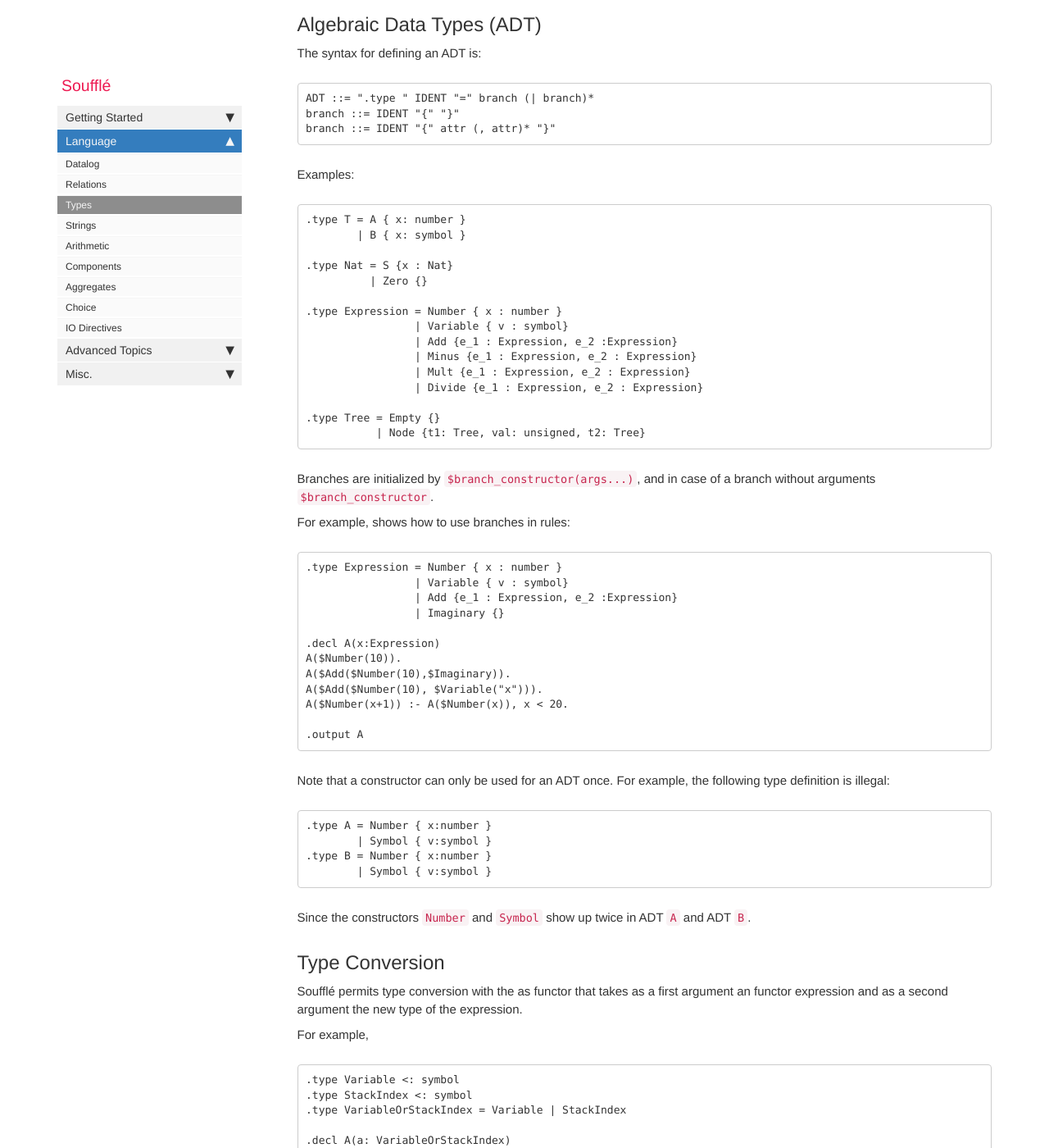
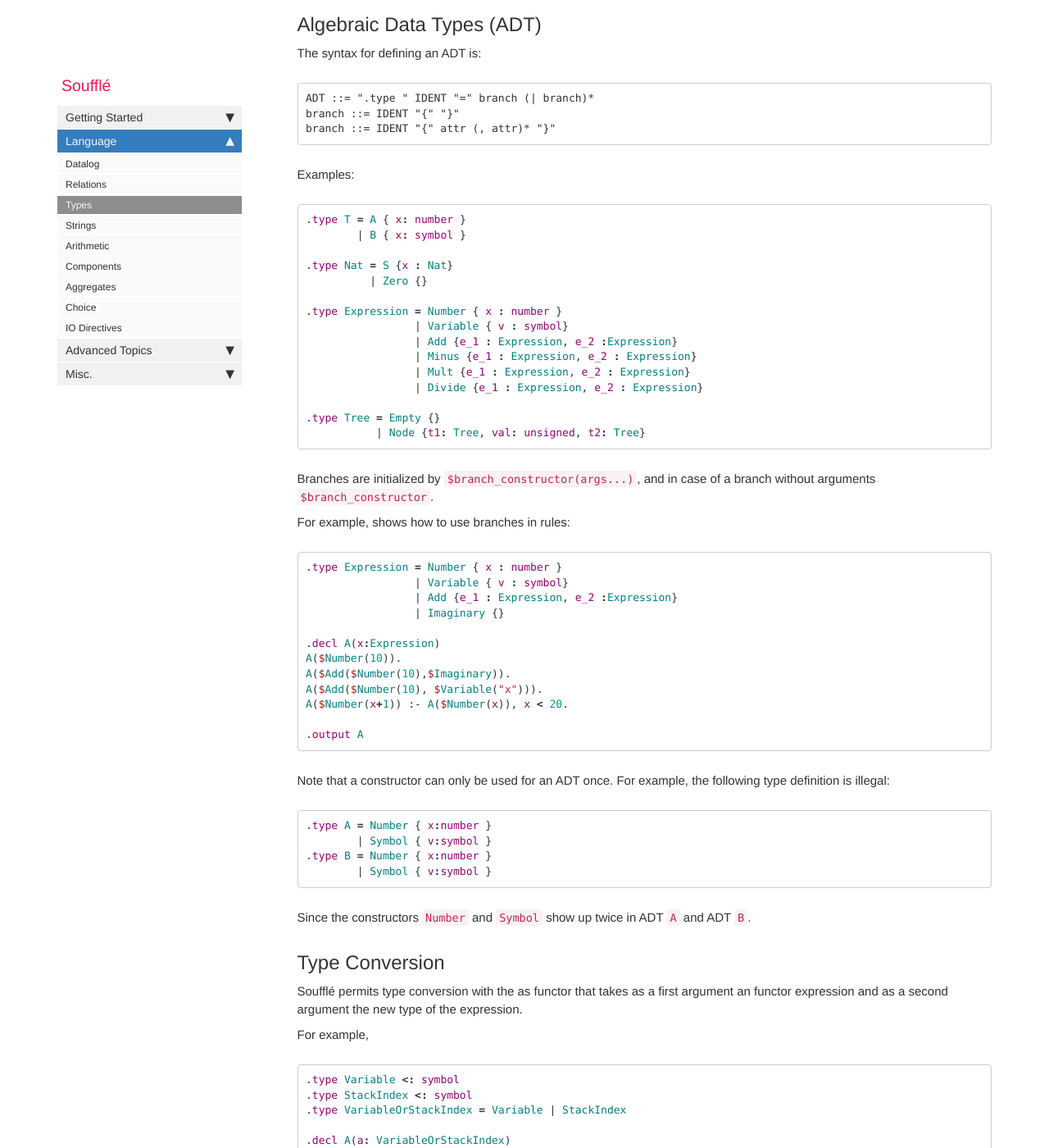
Before and after one commit to souffle-lang/souffle-lang.github.io, a Jekyll site: the page built from pages/docs/types.md, in a window 1280 px wide and 1400 px high, scrolled down 6072 px. Shown: the whole window at 82% size. Built offline with Jekyll 4.4.1, drawn with Linux system fonts in a browser that asks for light colours; comment, search, counter and statistics services are not loaded; some of the changed text lies outside the part shown.

Commit message:
Update types.md

````diff
--- a/pages/docs/types.md
+++ b/pages/docs/types.md
@@ -245,7 +245,7 @@ branch ::= IDENT "{" "}"
 branch ::= IDENT "{" attr (, attr)* "}"
 ```
 Examples:
-```
+```prolog
 .type T = A { x: number }
         | B { x: symbol }
 
@@ -266,7 +266,7 @@ Branches are initialized by `$branch_constructor(args...)`, and in case of a bra
 
 For example, shows how to use branches in rules:
 
-```
+```prolog
 .type Expression = Number { x : number }
                  | Variable { v : symbol}
                  | Add {e_1 : Expression, e_2 :Expression}
@@ -283,7 +283,7 @@ A($Number(x+1)) :- A($Number(x)), x < 20.
 
 Note that a constructor can only be used for an ADT once. For example,
 the following type definition is illegal:
-```
+```prolog
 .type A = Number { x:number }
         | Symbol { v:symbol }
 .type B = Number { x:number }
@@ -295,7 +295,7 @@ Since the constructors `Number` and `Symbol` show up twice in ADT `A` and ADT `B
 Soufflé permits type conversion with the as functor that takes as a first argument an functor expression and as a second argument the new type of the expression.
 
 For example,
-```
+```prolog
 .type Variable <: symbol
 .type StackIndex <: symbol
 .type VariableOrStackIndex = Variable | StackIndex
````
